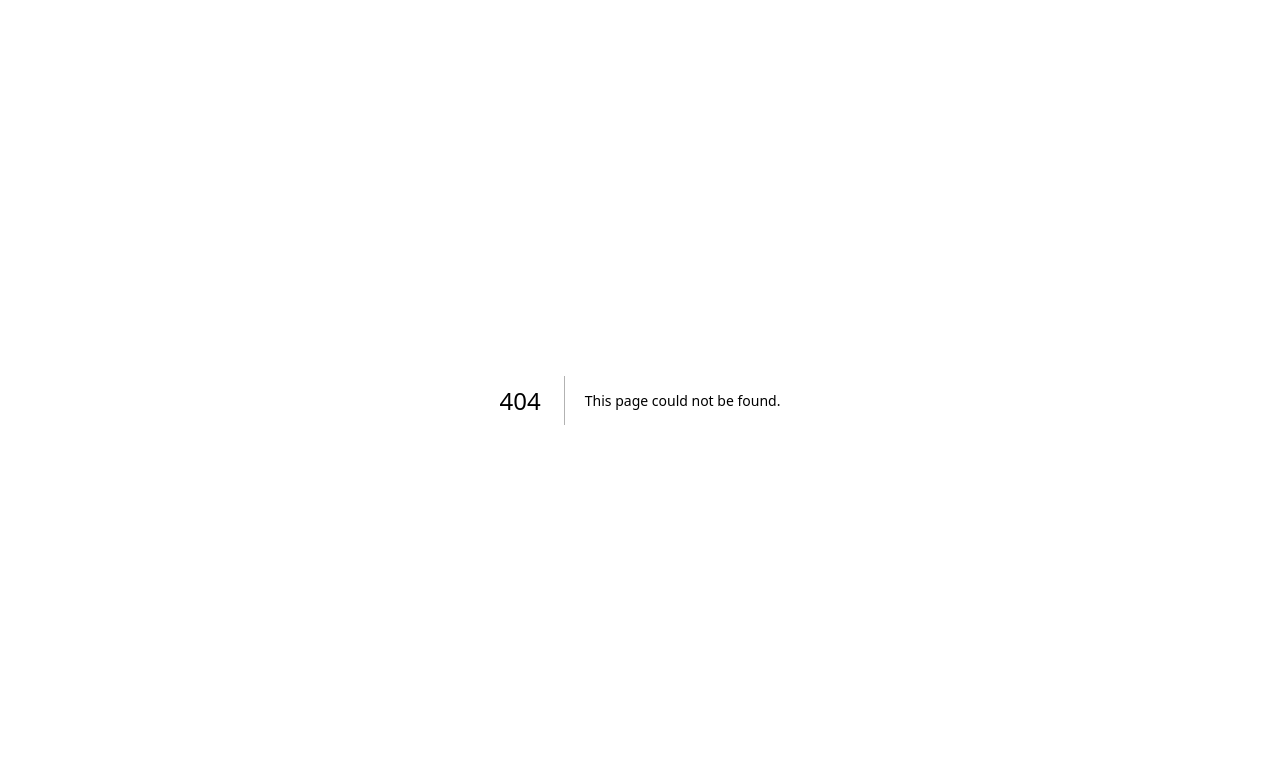
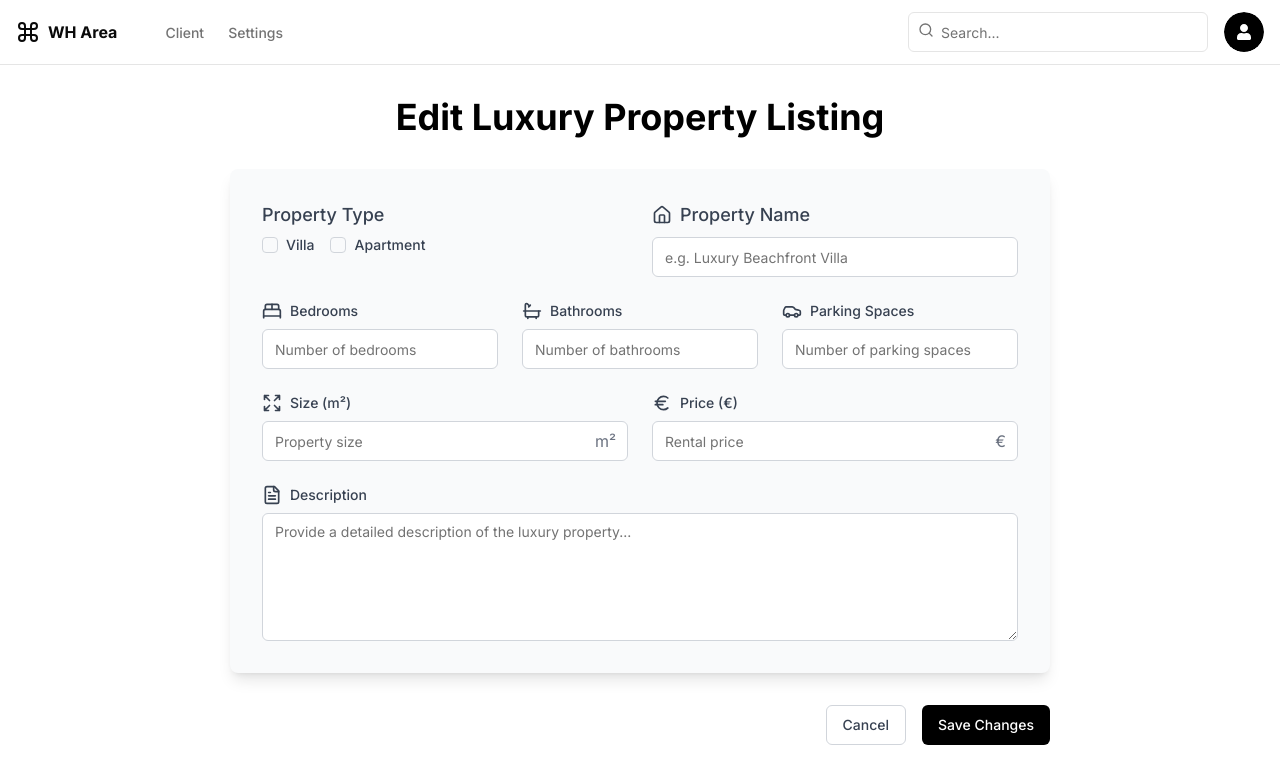
Before and after one commit to apoo3301/w3b, a Next.js app in the folder client/: page /admin/edit-listing/1 in a window 1280 px wide. Before the commit this address had no page. Shown: the top 784 px of the page. Built offline with nearby package versions, Linux system fonts and the light colour scheme; no server answers.

Commit message:
/id added

```diff
--- a/client/package.json
+++ b/client/package.json
@@ -59,7 +59,7 @@
     "prettier": "^3.2.5",
     "prettier-plugin-tailwindcss": "^0.5.14",
     "prisma": "^5.19.1",
-    "tailwindcss": "^3.4.1",
+    "tailwindcss": "^3.4.13",
     "typescript": "^5"
   }
 }
--- a/client/src/app/(protected)/admin/edit-listing/page.tsx
+++ b/client/src/app/(protected)/admin/edit-listing/[id]/page.tsx
@@ -1,27 +1,27 @@
 'use client'
 
-import { useState } from 'react'
+import React, { useState } from 'react'
 import { motion } from 'framer-motion'
-import { Checkbox } from "../../../../components/ui/checkbox"
-import { Input } from "../../../../components/ui/input"
-import { Textarea } from "../../../../components/ui/textarea"
-import { Button } from "../../../../components/ui/button"
-import { Label } from "../../../../components/ui/label"
-import { BedDouble, Bath, Car, Expand, Euro, Home, FileText } from 'lucide-react'
-import React from 'react'
+import { Checkbox } from "~/components/ui/checkbox"
+import { Input } from "~/components/ui/input"
+import { Textarea } from "~/components/ui/textarea"
+import { Button } from "~/components/ui/button"
+import { Label } from "~/components/ui/label"
+import { BedDouble, Bath, Car, Expand, Euro, Home, FileText, Loader2 } from 'lucide-react'
 
+interface FormData {
+  type: string[];
+  bedrooms: string;
+  bathrooms: string;
+  parking: string;
+  size: string;
+  price: string;
+  description: string;
+  name: string;
+}
 
 export default function EditListing() {
-  const [formData, setFormData] = useState<{
-    type: string[],
-    bedrooms: string,
-    bathrooms: string,
-    parking: string,
-    size: string,
-    price: string,
-    description: string,
-    name: string
-  }>({
+  const [formData, setFormData] = useState<FormData>({
     type: [],
     bedrooms: '',
     bathrooms: '',
@@ -31,8 +31,9 @@ export default function EditListing() {
     description: '',
     name: ''
   })
+  const [isLoading, setIsLoading] = useState(false)
 
-  const handleInputChange = (e: { target: { name: any; value: any } }) => {
+  const handleInputChange = (e: React.ChangeEvent<HTMLInputElement | HTMLTextAreaElement>) => {
     const { name, value } = e.target
     setFormData(prev => ({ ...prev, [name]: value }))
   }
@@ -46,9 +47,13 @@ export default function EditListing() {
     }))
   }
 
-  const handleSubmit = (e: { preventDefault: () => void }) => {
+  const handleSubmit = async (e: React.FormEvent<HTMLFormElement>) => {
     e.preventDefault()
+    setIsLoading(true)
+    // Simulating an API call
+    await new Promise(resolve => setTimeout(resolve, 2000))
     console.log(formData)
+    setIsLoading(false)
     // Here you would typically send the data to your backend
   }
 
@@ -65,7 +70,7 @@ export default function EditListing() {
         variants={fadeInUp}
         className="max-w-4xl mx-auto"
       >
-        <h1 className="text-4xl font-bold mb-8 text-center">Edit Property Listing</h1>
+        <h1 className="text-4xl font-bold mb-8 text-center">Edit Luxury Property Listing</h1>
         <form onSubmit={handleSubmit} className="space-y-8">
           <motion.div variants={fadeInUp} className="bg-gray-50 p-8 rounded-lg shadow-lg">
             <div className="grid grid-cols-1 md:grid-cols-2 gap-6 mb-6">
@@ -211,8 +216,19 @@ export default function EditListing() {
             <Button type="button" variant="outline" className="border-gray-300 text-gray-700 hover:bg-gray-100 transition-colors">
               Cancel
             </Button>
-            <Button type="submit" className="bg-black text-white hover:bg-gray-800 transition-colors">
-              Save Changes
+            <Button
+              type="submit"
+              className="bg-black text-white hover:bg-gray-800 transition-colors"
+              disabled={isLoading}
+            >
+              {isLoading ? (
+                <>
+                  <Loader2 className="mr-2 h-4 w-4 animate-spin" />
+                  Saving...
+                </>
+              ) : (
+                'Save Changes'
+              )}
             </Button>
           </motion.div>
         </form>
```
Also changed, not shown: 2 other files (tests, documents, lock files or other folders).
